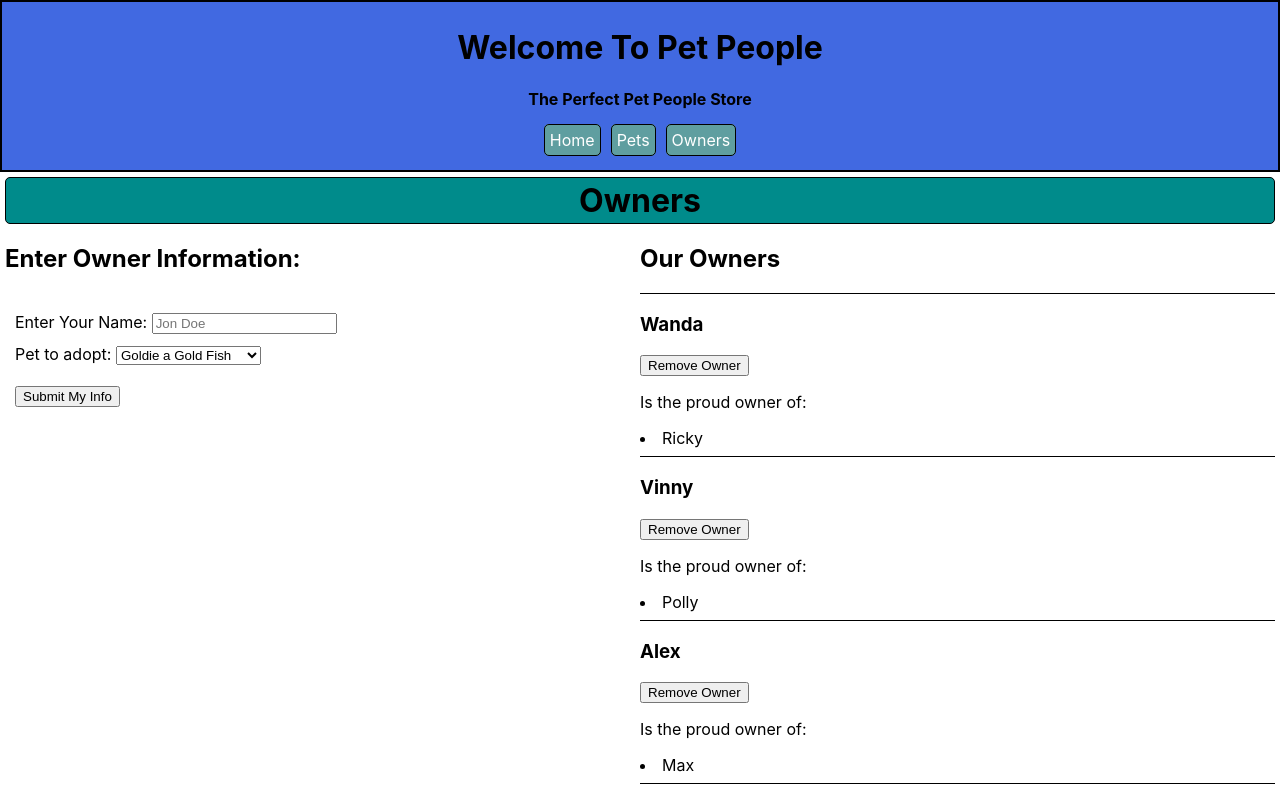
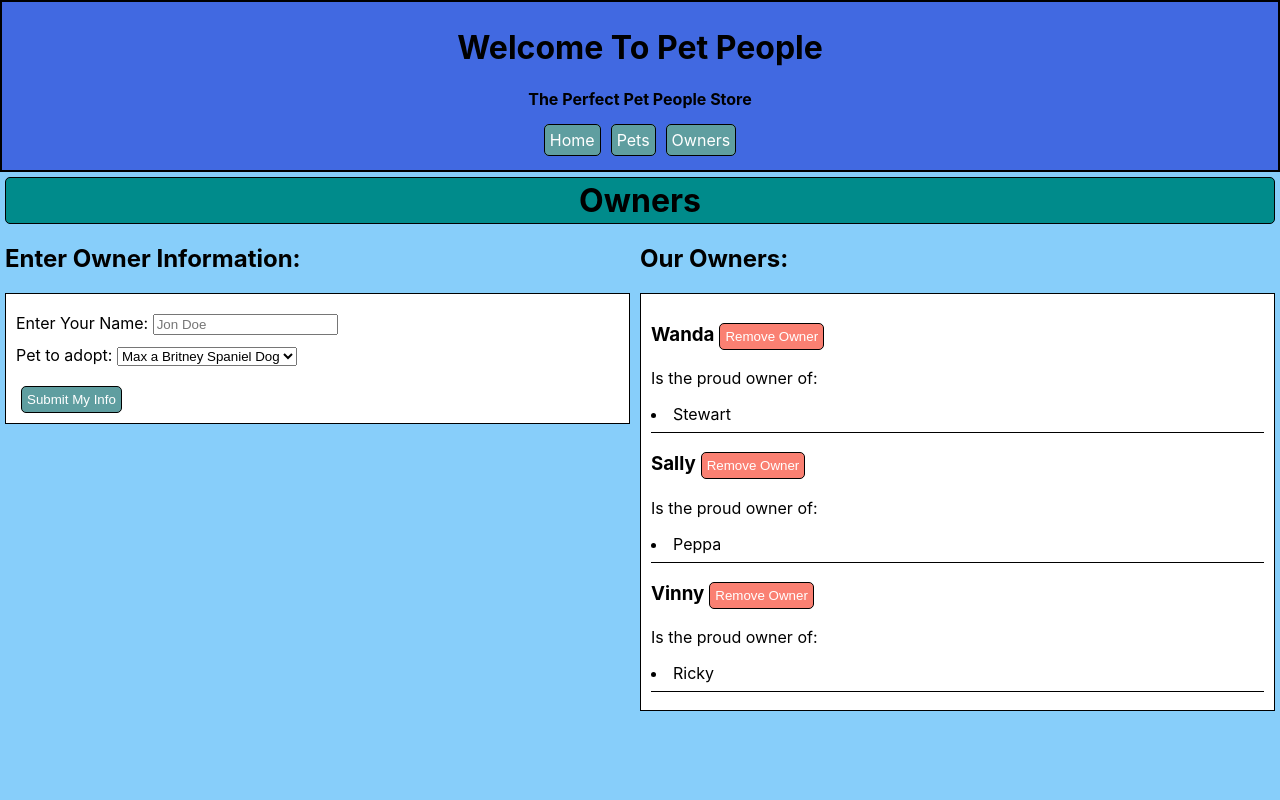
Before and after one commit to alouzao10/React_Playground, a React (Create React App) app in the folder pet_tracker/: page /owners in a window 1280 px wide. Shown: the top 800 px of the page. Built offline with nearby package versions, Linux system fonts and the light colour scheme.

Commit message:
finishing by cleaning code and adding styling

```diff
--- a/pet_tracker/src/App.js
+++ b/pet_tracker/src/App.js
@@ -1,4 +1,4 @@
-import React, { useEffect } from 'react';
+import React from 'react';
 import { BrowserRouter as Router, Route } from 'react-router-dom';
 
 import { GlobalProvider } from './Context/GlobalState';
--- a/pet_tracker/src/Components/ForOwners/Owners.js
+++ b/pet_tracker/src/Components/ForOwners/Owners.js
@@ -6,7 +6,10 @@ function Owners() {
   const { owners, pets, addOwner, removeOwner } = useContext(GlobalContext);
 
   const [name, setOwnerName] = useState('');
-  const [pet, setOwnerPet] = useState({ name: pets[0].name, id: pets[0].id });
+  const [pet, setOwnerPet] = useState({
+    name: pets.length !== 0 ? pets[0].name : 'N/A',
+    id: pets.length !== 0 ? pets[0].id : 0,
+  });
 
   const updateOwnerInfo = (e) => {
     let field = e.target.name;
@@ -83,18 +86,29 @@ function Owners() {
             </select>
             <br />
             <br />
-            <button type='submit'>Submit My Info</button>
+            <button className='submitBtn' type='submit'>
+              Submit My Info
+            </button>
           </form>
         </div>
         <div className='column'>
-          <h2>Our Owners</h2>
-          <hr />
+          <h2>Our Owners:</h2>
+          <div className='owners'>
+            {owners.length === 0 ? <h1>No Owners</h1> : ''}
             {owners.map((owner) => (
               <div key={owner.id}>
-              <h3>{owner.name}</h3>
-              <button onClick={() => handleRemove(owner.id)}>
+                <h3>
+                  {owner.name}
+                  <span>
+                    <button
+                      className='removeBtn'
+                      onClick={() => handleRemove(owner.id)}
+                    >
                       Remove Owner
                     </button>
+                  </span>
+                </h3>
+
                 <p>Is the proud owner of:</p>
                 <li>{owner.pet}</li>
                 <hr />
@@ -103,6 +117,7 @@ function Owners() {
           </div>
         </div>
       </div>
+    </div>
   );
 }
 
--- a/pet_tracker/src/Components/ForPets/Pets.js
+++ b/pet_tracker/src/Components/ForPets/Pets.js
@@ -5,7 +5,6 @@ import { GlobalContext } from '../../Context/GlobalState';
 function Pets() {
   const { pets, addPet, removePet } = useContext(GlobalContext);
 
-  const [owner, setOwner] = useState('');
   const [type, setType] = useState('Dog');
   const [name, setPetName] = useState('');
   const [breed, setPetBreed] = useState('');
@@ -22,11 +21,7 @@ function Pets() {
   const updatePetItem = (e) => {
     let field = e.target.name;
     let value = e.target.value;
-    //console.log(field, value);
     switch (field) {
-      case 'owner':
-        setOwner(value);
-        break;
       case 'petName':
         setPetName(value);
         break;
@@ -63,10 +58,6 @@ function Pets() {
       age,
     };
     addPet(newPet);
-  };
-
-  const handleRemove = (petID) => {
-    removePet(petID);
   };
 
   return (
@@ -120,17 +111,21 @@ function Pets() {
             </select>
             <br />
             <br />
-            <button type='submit'>Submit My Pet</button>
+            <button className='submitBtn' type='submit'>
+              Submit My Pet
+            </button>
           </form>
         </div>
         <div className='column'>
-          <h2>Our Pets</h2>
-          <hr />
-          {pets.length === 0 ? <p>No Pets</p> : ''}
+          <h2>Our Pets:</h2>
+          <div className='pets'>
+            {pets.length === 0 ? <h1>Shelter is Empty!</h1> : ''}
             {pets.map((pet) => (
               <div key={pet.id}>
                 <h3>{pet.name}</h3>
-              <button onClick={() => removePet(pet.id)}>Remove Pet</button>
+                <button className='removeBtn' onClick={() => removePet(pet.id)}>
+                  Remove Pet
+                </button>
                 <p>
                   Is a {pet.breed} {pet.type}
                 </p>
@@ -141,6 +136,7 @@ function Pets() {
           </div>
         </div>
       </div>
+    </div>
   );
 }
 
--- a/pet_tracker/src/Components/Header.js
+++ b/pet_tracker/src/Components/Header.js
@@ -1,13 +1,7 @@
-import React, { useContext } from 'react';
+import React from 'react';
 import { Link } from 'react-router-dom';
 
-
-
-import { GlobalContext } from '../Context/GlobalState';
-
 function Header() {
-  const { pets, owners } = useContext(GlobalContext);
-
   return (
     <header className='siteHeader'>
       <h1>Welcome To Pet People</h1>
--- a/pet_tracker/src/Components/Home.js
+++ b/pet_tracker/src/Components/Home.js
@@ -4,6 +4,7 @@ function Home() {
   return (
     <div className='sectionContent'>
       <h1 className='sectionHeader'>Home</h1>
+      <div className='content'>
         <div>
           <h3>About Us</h3>
           <p>SOMETHING GOES HERE</p>
@@ -19,6 +20,7 @@ function Home() {
           <p>SOMETHING GOES HERE</p>
         </div>
       </div>
+    </div>
   );
 }
 
--- a/pet_tracker/src/Data/db.json
+++ b/pet_tracker/src/Data/db.json
@@ -1,38 +1,42 @@
 {
   "pets": [
     {
-      "id": 6214,
+      "id": 1317,
+      "name": "Max",
+      "type": "Dog",
+      "breed": "Britney Spaniel ",
+      "age": "2"
+    },
+    {
+      "id": 1355,
+      "name": "Polly",
+      "type": "Bird",
+      "breed": "Parrot",
+      "age": "7"
+    },
+    {
+      "id": 3560,
       "name": "Goldie",
       "type": "Fish",
       "breed": "Gold",
-      "age": "15"
+      "age": "20"
     }
   ],
   "owners": [
     {
-      "id": 2858,
+      "id": 9480,
       "name": "Wanda",
-      "pet": "Ricky"
-    },
-    {
-      "id": 9316,
-      "name": "Vinny",
-      "pet": "Polly"
-    },
-    {
-      "id": 747,
-      "name": "Alex",
-      "pet": "Max"
-    },
-    {
-      "id": 863,
-      "name": "Dana",
       "pet": "Stewart"
     },
     {
-      "id": 5247,
-      "name": "Sarah",
-      "pet": "Betty Boop"
+      "id": 6457,
+      "name": "Sally",
+      "pet": "Peppa"
+    },
+    {
+      "id": 7661,
+      "name": "Vinny",
+      "pet": "Ricky"
     }
   ]
 }
--- a/pet_tracker/src/index.css
+++ b/pet_tracker/src/index.css
@@ -43,6 +43,7 @@ hr {
 .link:hover {
   color: black;
   background-color: cornflowerblue;
+  cursor: pointer;
 }
 
 .sectionContent {
@@ -68,8 +69,54 @@ hr {
 
 .formInfo {
   padding: 10px;
+  border: 1px solid black;
+  width: 95%;
+  background-color: white;
 }
 
 .formInfo input {
   margin: 10px 0px;
 }
+
+.submitBtn {
+  padding: 5px;
+  background-color: cadetblue;
+  border: 1px solid black;
+  border-radius: 5px;
+  color: white;
+  text-decoration: none;
+  margin: 0px 5px;
+}
+
+.submitBtn:hover {
+  color: black;
+  background-color: lightgreen;
+  cursor: pointer;
+}
+
+.removeBtn {
+  padding: 5px;
+  background-color: salmon;
+  border: 1px solid black;
+  border-radius: 5px;
+  color: white;
+  text-decoration: none;
+  margin: 0px 5px;
+}
+
+.removeBtn:hover {
+  color: black;
+  background-color: red;
+  cursor: pointer;
+}
+
+.owners,
+.pets, .content {
+  border: 1px solid black;
+  padding: 10px;
+  background-color: white;
+}
+
+body {
+  background-color: lightskyblue;
+}
```
Also changed, not shown: 1 other file (tests, documents, lock files or other folders). Lines whose indentation alone changed are shown as unchanged.
